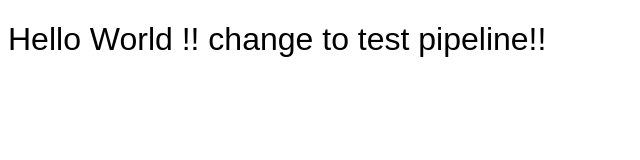
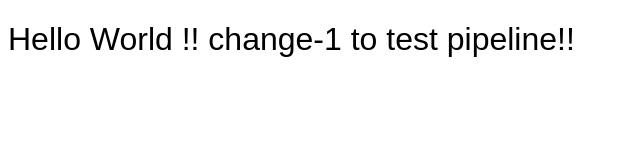
Before and after one commit to varshini2509/github-jenkins-docker, a plain HTML site: page index.html in a window 1280 px wide. Shown: the whole page, without its empty margins (0-640 px from the left). Drawn offline with Linux system fonts and the light colour scheme.

Commit message:
modified index.html

```diff
--- a/index.html
+++ b/index.html
@@ -15,7 +15,7 @@
 <body>
 
     <h1>
-        Hello World !! change to test pipeline!!
+        Hello World !! change-1 to test pipeline!!
     </h1>
 
 </body>
```
